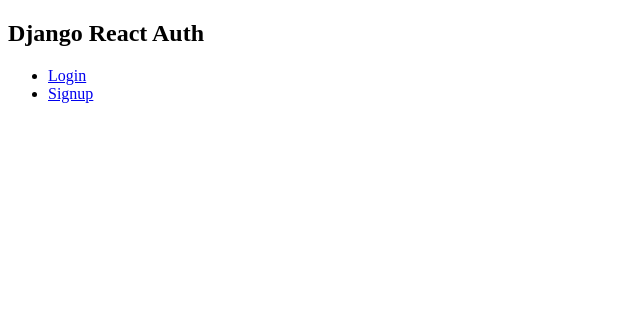
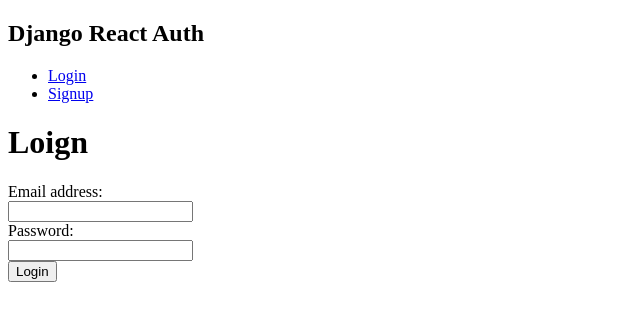
Before and after one commit to tarricsookdeo/django-react-auth, a React (Create React App) app in the folder client/: page /login in a window 1280 px wide. Shown: the top 320 px of the page, without its empty margins (0-640 px from the left). Built offline with nearby package versions, Linux system fonts and the light colour scheme; the HTML template or start-up script is replaced by a standard one.

Commit message:
Work on Login view

```diff
--- a/client/src/App.js
+++ b/client/src/App.js
@@ -1,12 +1,17 @@
 import { BrowserRouter as Router, Switch, Route } from 'react-router-dom';
 import Navbar from './components/layout/Navbar';
+import Login from './views/auth/Login';
+import Signup from './views/auth/Signup';
 
 const App = () => {
   return (
     <div className='App'>
       <Router>
         <Navbar />
-        <Switch></Switch>
+        <Switch>
+          <Route path='/login' component={Login} exact />
+          <Route path='/signup' component={Signup} exact />
+        </Switch>
       </Router>
     </div>
   );
--- a/client/src/components/layout/Navbar.js
+++ b/client/src/components/layout/Navbar.js
@@ -7,6 +7,7 @@
   useEffect(() => {
     // check for auth token in local storage
     // if there is a token, setIsAuth to true
+    setIsAuth(false);
   }, [isAuth]);
 
   if (isAuth) {
--- /dev/null
+++ b/client/src/views/auth/Login.js
@@ -0,0 +1,73 @@
+import React, { useState, useEffect } from 'react';
+
+const Login = () => {
+  const [email, setEmail] = useState('');
+  const [password, setPassword] = useState('');
+  const [errors, setErrors] = useState(false);
+
+  useEffect(() => {
+    if (localStorage.getItem('token') !== null) {
+      window.location.replace('http://localhost:3000/signup');
+    }
+  }, []);
+
+  const onSubmit = e => {
+    e.preventDefault();
+
+    const user = {
+      email: email,
+      password: password
+    };
+
+    fetch('http://127.0.0.1:8000/api/v1/users/auth/login/', {
+      method: 'POST',
+      headers: {
+        'Content-Type': 'application/json'
+      },
+      body: JSON.stringify(user)
+    })
+      .then(res => res.json())
+      .then(data => {
+        if (data.key) {
+          localStorage.clear();
+          localStorage.setItem('token', data.key);
+          setErrors(false);
+        } else {
+          setEmail('');
+          setPassword('');
+          localStorage.clear();
+          setErrors(true);
+        }
+      });
+  };
+
+  return (
+    <div>
+      <h1>Loign</h1>
+      {errors === true && <h2>Cannot log in with provided credentials</h2>}
+      <form onSubmit={onSubmit}>
+        <label htmlFor='email'>Email address:</label> <br />
+        <input
+          name='email'
+          type='email'
+          value={email}
+          required
+          onChange={e => setEmail(e.target.value)}
+        />{' '}
+        <br />
+        <label htmlFor='password'>Password:</label> <br />
+        <input
+          name='password'
+          type='password'
+          value={password}
+          required
+          onChange={e => setPassword(e.target.value)}
+        />{' '}
+        <br />
+        <input type='submit' value='Login' />
+      </form>
+    </div>
+  );
+};
+
+export default Login;
--- /dev/null
+++ b/client/src/views/auth/Signup.js
@@ -0,0 +1,11 @@
+import React from 'react';
+
+const Signup = () => {
+  return (
+    <div>
+      <h1>Signup</h1>
+    </div>
+  );
+};
+
+export default Signup;
```
